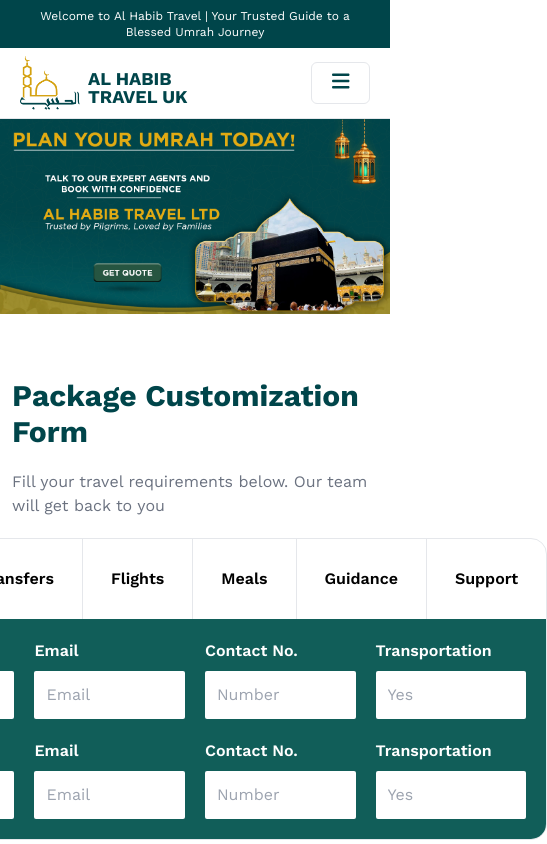
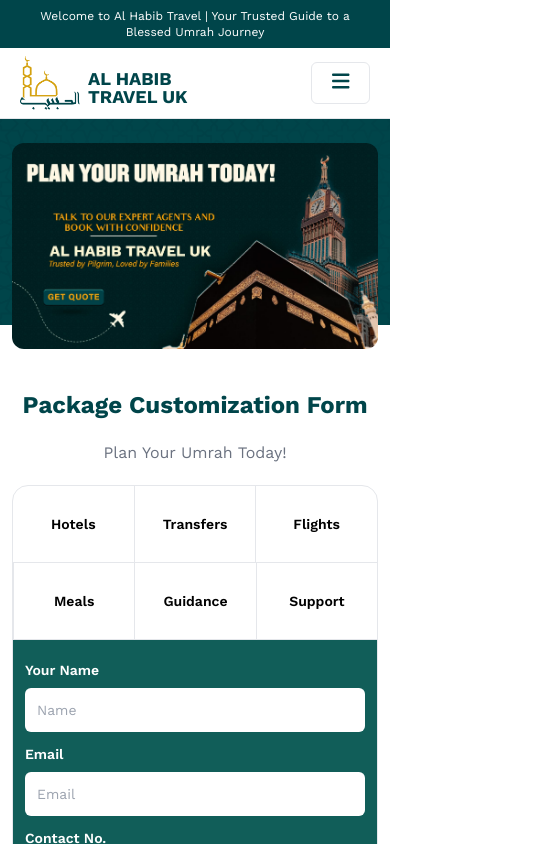
Before and after one commit to msalmankhokhar/al-habib-travels-next-app, a Next.js app: page / in a window 390 px wide. Shown: the top 844 px of the page, 547 px wide, since content can reach past the window. Built offline with nearby package versions, Linux system fonts and the light colour scheme; no server answers; the database is empty.

Commit message:
changed index poster

```diff
--- a/components/QueryFormNew.js
+++ b/components/QueryFormNew.js
@@ -1,62 +1,63 @@
 export default function QueryFormNew() {
     return (
-        <div className='rounded-2xl overflow-hidden flex flex-col border'>
-            <div className="flex">
-                <div className='flex-1 flex items-center justify-center p-7'>
+        <div className='rounded-2xl overflow-hidden flex flex-col border text-sm'>
+            <div className="flex flex-wrap">
+                <div className='flex-1 flex items-center justify-center p-7 border-b'>
                     <span className='font-semibold'>Hotels</span>
                 </div>
-                <div className='flex-1 flex items-center justify-center border-l p-7'>
+                <div className='flex-1 flex items-center justify-center border-l p-7 border-b'>
                     <span className='font-semibold'>Transfers</span>
                 </div>
-                <div className='flex-1 flex items-center justify-center border-l p-7'>
+                <div className='flex-1 flex items-center justify-center border-l p-7 border-b'>
                     <span className='font-semibold'>Flights</span>
                 </div>
-                <div className='flex-1 flex items-center justify-center border-l p-7'>
+                <div className='flex-1 flex items-center justify-center border-l p-7 border-b'>
                     <span className='font-semibold'>Meals</span>
                 </div>
-                <div className='flex-1 flex items-center justify-center border-l p-7'>
+                <div className='flex-1 flex items-center justify-center border-l p-7 border-b'>
                     <span className='font-semibold'>Guidance</span>
                 </div>
-                <div className='flex-1 flex items-center justify-center border-l p-7'>
+                <div className='flex-1 flex items-center justify-center border-l p-7 border-b'>
                     <span className='font-semibold'>Support</span>
                 </div>
             </div>
-            <form action="" className="bg-teal-800 p-5">
+            <form action="" className="bg-teal-800 py-5 px-3 xs:px-5">
                 {/* inputs container */}
-                <div className="grid grid-flow-row grid-cols-4 gap-5">
-                    <div className="flex flex-col gap-2">
+                <div className="grid grid-flow-row grid-cols-1 sm:grid-cols-2 md:grid-cols-3 lg:grid-cols-4 gap-3 xs:gap-5">
+                    <div className="flex flex-col gap-2 flex-wrap">
                         <label htmlFor="nameInput" className="text-white font-semibold">Your Name</label>
-                        <input placeholder="Name" id="nameInput" type="text" className="text-black rounded-sm p-3 outline-none bg-white border-none" />
+                        <input placeholder="Name" id="nameInput" type="text" className="text-black rounded-md p-3 outline-none bg-white border-none" />
                     </div>
-                    <div className="flex flex-col gap-2">
+                    <div className="flex flex-col gap-2 flex-wrap">
                         <label htmlFor="nameInput" className="text-white font-semibold">Email</label>
-                        <input placeholder="Email" id="emailInput" type="email" className="text-black rounded-sm p-3 outline-none bg-white border-none" />
+                        <input placeholder="Email" id="emailInput" type="email" className="text-black rounded-md p-3 outline-none bg-white border-none" />
                     </div>
-                    <div className="flex flex-col gap-2">
+                    <div className="flex flex-col gap-2 flex-wrap">
                         <label htmlFor="phoneInput" className="text-white font-semibold">Contact No.</label>
-                        <input placeholder="Number" id="phoneInput" type="tel" className="text-black rounded-sm p-3 outline-none bg-white border-none" />
+                        <input placeholder="Number" id="phoneInput" type="tel" className="text-black rounded-md p-3 outline-none bg-white border-none" />
                     </div>
-                    <div className="flex flex-col gap-2">
+                    <div className="flex flex-col gap-2 flex-wrap">
                         <label htmlFor="transportInput" className="text-white font-semibold">Transportation</label>
-                        <input placeholder="Yes" id="transportInput" type="text" className="text-black rounded-sm p-3 outline-none bg-white border-none" />
+                        <input placeholder="Yes" id="transportInput" type="text" className="text-black rounded-md p-3 outline-none bg-white border-none" />
                     </div>
 
-                    <div className="flex flex-col gap-2">
+                    <div className="flex flex-col gap-2 flex-wrap">
                         <label htmlFor="nameInput" className="text-white font-semibold">Your Name</label>
-                        <input placeholder="Name" id="nameInput" type="text" className="text-black rounded-sm p-3 outline-none bg-white border-none" />
+                        <input placeholder="Name" id="nameInput" type="text" className="text-black rounded-md p-3 outline-none bg-white border-none" />
                     </div>
-                    <div className="flex flex-col gap-2">
+                    <div className="flex flex-col gap-2 flex-wrap">
                         <label htmlFor="nameInput" className="text-white font-semibold">Email</label>
-                        <input placeholder="Email" id="emailInput" type="email" className="text-black rounded-sm p-3 outline-none bg-white border-none" />
+                        <input placeholder="Email" id="emailInput" type="email" className="text-black rounded-md p-3 outline-none bg-white border-none" />
                     </div>
-                    <div className="flex flex-col gap-2">
+                    <div className="flex flex-col gap-2 flex-wrap">
                         <label htmlFor="phoneInput" className="text-white font-semibold">Contact No.</label>
-                        <input placeholder="Number" id="phoneInput" type="tel" className="text-black rounded-sm p-3 outline-none bg-white border-none" />
+                        <input placeholder="Number" id="phoneInput" type="tel" className="text-black rounded-md p-3 outline-none bg-white border-none" />
                     </div>
-                    <div className="flex flex-col gap-2">
+                    <div className="flex flex-col gap-2 flex-wrap">
                         <label htmlFor="transportInput" className="text-white font-semibold">Transportation</label>
-                        <input placeholder="Yes" id="transportInput" type="text" className="text-black rounded-sm p-3 outline-none bg-white border-none" />
+                        <input placeholder="Yes" id="transportInput" type="text" className="text-black rounded-md p-3 outline-none bg-white border-none" />
                     </div>
+                    <button className="bg-teal-700 text-white font-semibold p-3 mt-3 bg-brand-yellow rounded-md">Submit</button>
                 </div>
             </form>
         </div>
--- a/pages/index.js
+++ b/pages/index.js
@@ -11,7 +11,7 @@
 import Footer from "@/components/Footer";
 import Navbar from "@/components/Navbar";
 import Package from "@/models/Package";
-import bgImg from "@/public/img/posters/3.jpg";
+import bgImg from "@/public/img/posters/4.jpg";
 import Link from "next/link";
 import Reviews from "@/components/Sections/Reviews";
 import Faqs from "@/components/Sections/Faqs";
@@ -36,16 +36,19 @@
         {/* <Image decoding="async" fill className="max-w-screen-xl mx-auto" objectFit="cover" objectPosition="center" alt="cover photo hajj" src={bgImg} placeholder="blur"/> */}
         <div
           id="header-content"
-          className="w-full relative aspect-[4/2] flex-1 px-3 flex flex-col items-center justify-center gap-5"
+          className="bg-pattern-dark w-full relative aspect-[4/2] flex-1 px-3 flex flex-col items-center justify-center gap-5"
         >
           <Image
             decoding="async"
-            fill
+            // fill
             objectFit="cover"
             objectPosition="center"
             alt="cover photo hajj"
             src={bgImg}
             placeholder="blur"
+            className="rounded-xl relative top-6"
+            width={1100}
+            height={300}
           />
         </div>
 
@@ -62,11 +65,11 @@
           id="query-form-section"
           className="pt-16 px-3 flex flex-col justify-center items-center gap-5"
         >
-          <h1 className="font-bold brand-blue text-3xl">
+          <h1 className="font-bold brand-blue text-2xl sm:text-3xl text-center">
             Package Customization Form
           </h1>
           <p className="text-gray-500">
-            Fill your travel requirements below. Our team will get back to you
+            Plan Your Umrah Today!
           </p>
           <QueryFormNew />
         </div>
@@ -158,7 +161,7 @@
         <SpecialOffer />
 
         <Reviews padding={false} />
-        <Faqs padding={false} questions={questions}/>
+        <Faqs padding={false} />
         <Partners />
       </main>
       <Footer />
@@ -168,7 +171,16 @@
 
 // Fetch packages with Static site generation
 export async function getStaticProps() {
-  await connectDb();
+  // const connectionStatus = await connectDb();
+  if (true) {
+    return {
+      props: {
+        popularPkgs: [],
+        fourStarPkgs: [],
+        threeStarPkgs: [],
+      }
+    }
+  }
 
   var packages = await Package.find({}).lean(); // fetch all packages
   var popularPkgs = packages.filter((pkg) => pkg.rating === 5);
@@ -204,38 +216,3 @@
 //     },
 //   };
 // }
-
-const questions = [
-  {
-    q: `What is the baggage allowance for my flight?`,
-    a: `The first checked baggage is included in all our packages. You're allowed 28kg per person, which includes 20kg for your main luggage and 8kg for your hand carry. This ensures you can comfortably pack everything you need for your journey.`
-  },
-  {
-    q: `What is your refund policy in case of cancellation?`,
-    a: `Our refund policy is designed to be as fair and straightforward as possible. If you need to cancel, the amount refunded will depend on how close the cancellation is to your travel date, as airline tickets and hotel reservations have specific terms. We'll guide you through the process and do our best to minimize any inconvenience. Feel free to contact us for detailed terms when booking.`
-  },
-  {
-    q: `Will you provide assistance if I face any issues during my trip?`,
-    a: `Absolutely, we're here to support you every step of the way. We provide free assistance throughout your journey and will stay in touch until your trip concludes. If needed, we can even offer in-person assistance to ensure a smooth and worry-free experience for you.`
-  },
-  {
-    q: `Will I be traveling with a group, or is it an individual package?`,
-    a: `We offer both options! You can choose a private package if you prefer a personalized experience or join a group package, which is a great way to connect with other pilgrims. Group packages depend on availability, so let us know your preference, and we'll arrange accordingly.`
-  },
-  {
-    q: `Are there any discounts for families or groups?`,
-    a: `Yes, we're pleased to offer special discounted rates for families and groups. This makes it more affordable to share this spiritual journey with your loved ones. Let us know the number of people traveling, and we'll provide a customized package for you.`
-  },
-  {
-    q: `Can you assist with wheelchair services or other accessibility needs?`,
-    a: `Of course! We understand the importance of accessibility. We’ll arrange wheelchair services for your flights and during your stay in both Makkah and Madinah. Please let us know your specific requirements, and we'll ensure they're taken care of.`
-  },
-  {
-    q: `Do you offer installment plans or flexible payment options?`,
-    a: `Yes, we provide flexible installment plans to make it easier for you to manage the cost of your trip. You can secure your package with an initial deposit, and the remaining balance can be paid in installments. Let us know what works best for you, and we'll guide you through the process.`
-  },
-  {
-    q: `What type of transport will be provided (e.g., private car, group bus)?`,
-    a: `We offer comfortable private transport tailored to your group size. For smaller groups of 2-3 people, we provide private cars. For 4-5 people, we arrange H-1 vans. Larger groups of 6-8 people will have a Hiace, and for groups of more than 9, we offer a spacious minibus. You can trust us to make your journey comfortable and hassle-free.`
-  }
-]
```
Also changed, not shown: components/Sections/Faqs.js (+36 -10 lines), lib/mongoose.js (+12 -6 lines), pages/ramadam-umrah-packages.js (+10 -1 lines), public/img/posters/4.jpg (added), 1 other file (tests, documents, lock files or other folders).
